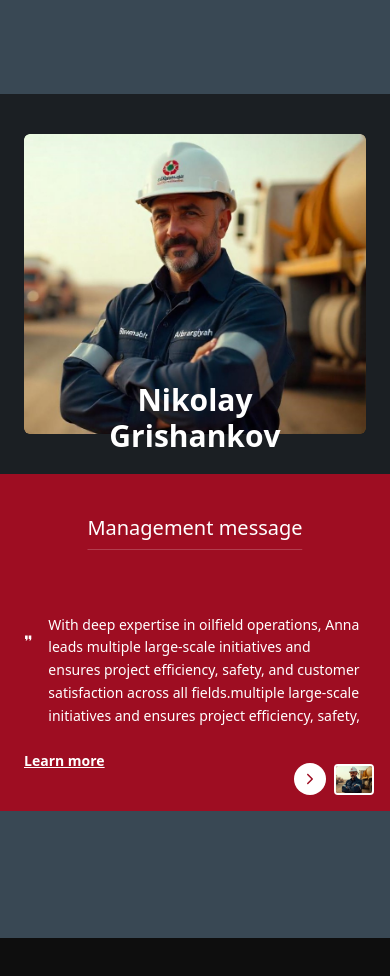
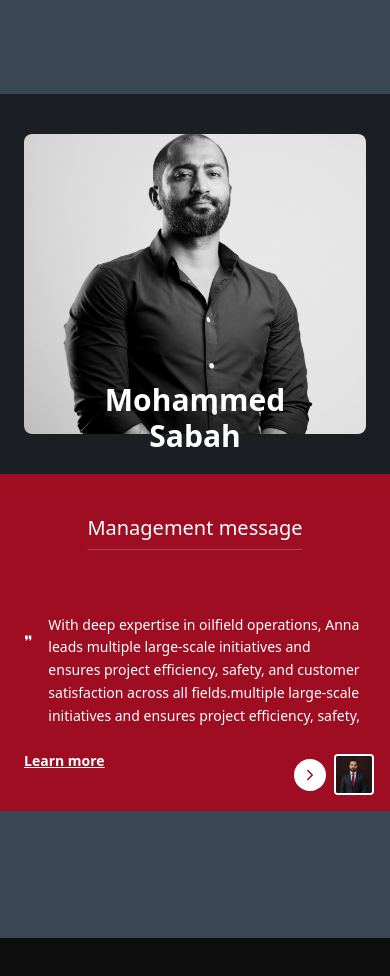
Before and after one commit to AbdulramanOmar/bawat, a Next.js app: page / in a window 390 px wide. Shown: the part 4460-5436 px from the top of the page. Built offline with nearby package versions, Linux system fonts and the light colour scheme.

Commit message:
Update Testimeniols.jsx

```diff
--- a/src/app/sections/Testimeniols.jsx
+++ b/src/app/sections/Testimeniols.jsx
@@ -13,14 +13,14 @@ const people = [
     job: "CEO",
     message:
       "The Company’s highly qualified executive staff with extensive experience in the industry provide “turnkey” project development services to vertically integrated oil and gas companies. Provision of logistics services is also among ",
-    img: "/test1.jpeg",
+    img: "/lead (1).jpg",
   },
   {
-    name: "Nikolay Grishankov",
+    name: "Mohammed Sabah",
     job: "Project Manager",
     message:
       "With deep expertise in oilfield operations, Anna leads multiple large-scale initiatives and ensures project efficiency, safety, and customer satisfaction across all fields.multiple large-scale initiatives and ensures project efficiency, safety,",
-    img: "/test1.jpeg",
+    img: "/lead (2).jpg",
   },
 ];
 
@@ -53,15 +53,17 @@ const TestimonialHero = () => {
   };
 
   const current = people[index];
+  const prevIndex = (index - 1 + people.length) % people.length;
+  const prevImg = people[prevIndex].img;
 
   return (
     <section className="flex flex-col md:flex-row w-full min-h-screen text-white overflow-hidden">
       {/* Left Side */}
       <div className="md:w-1/2 w-full bg-[#1b1f23] flex flex-col justify-center items-center px-6 py-10 sm:px-10 relative">
         <AnimatePresence mode="wait">
-          <div className="relative w-full h-[300px] md:h-full overflow-hidden rounded-md">
+          <div className="relative w-full h-[300px] md:h-full overflow-hidden rounded-lg">
             <Image
-              src={current.img}
+              src={prevImg}
               alt={current.name}
               fill
               className="object-cover rounded-md"
```
